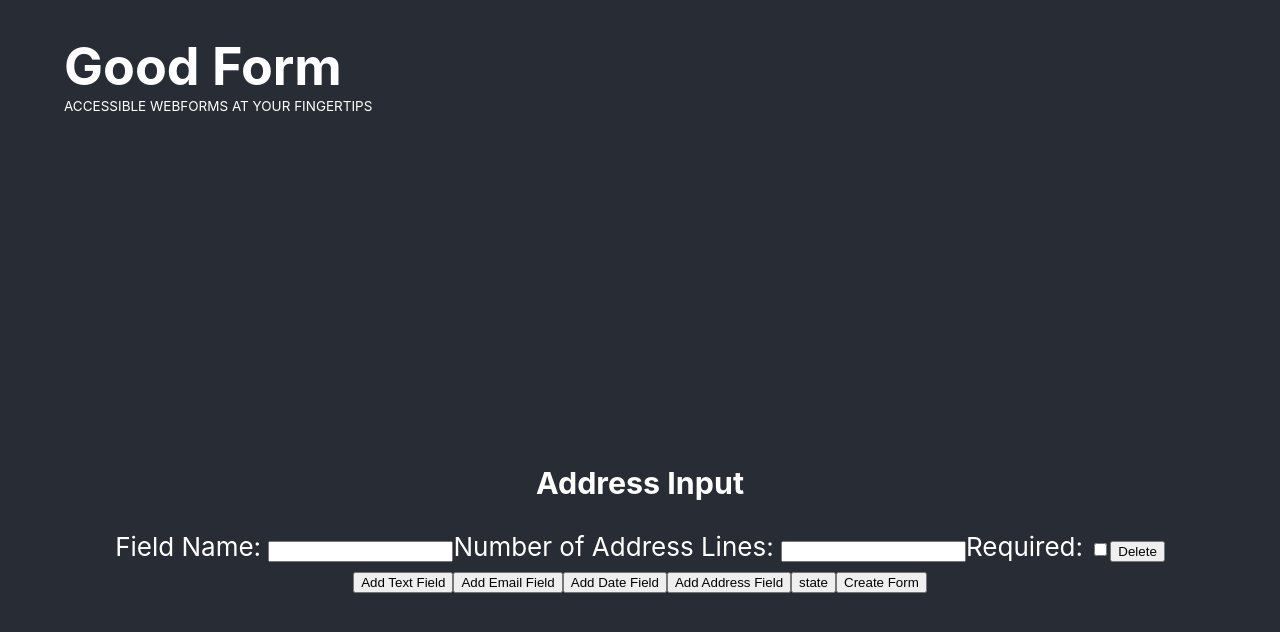
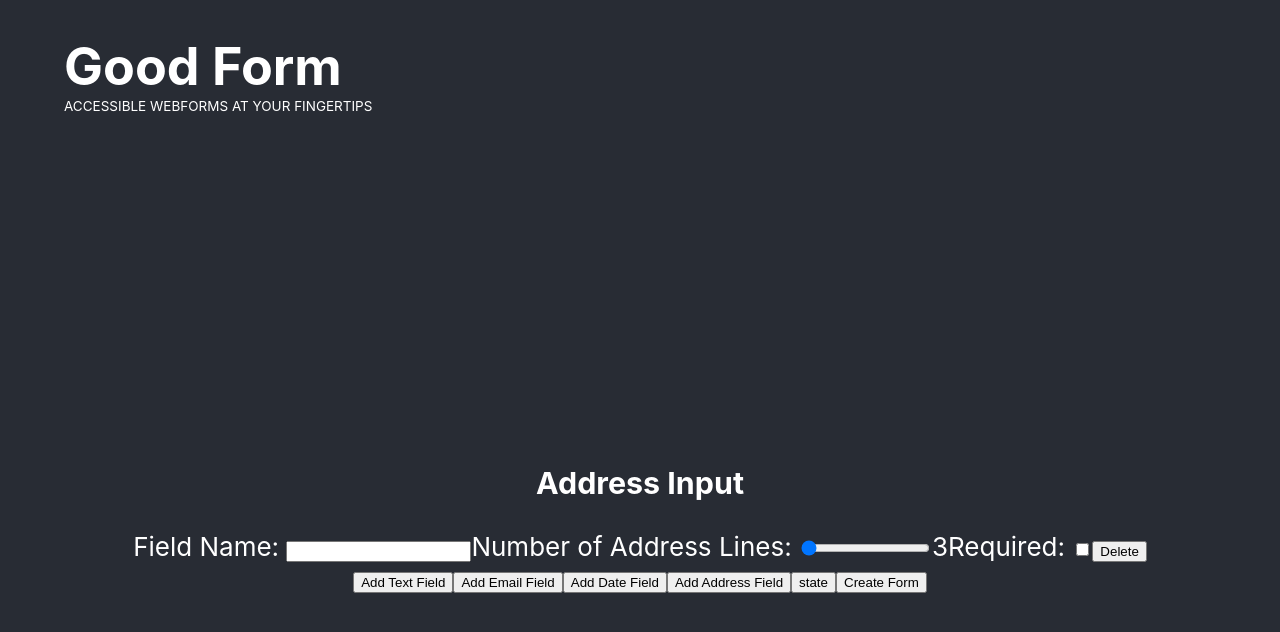
Before and after one commit to JimBilll/Well-Formed, a React (Create React App) app: page / in a window 1280 px wide. Both pictures are taken after a click on the button "Add Address Field". Shown: the top 632 px of the page. Built offline with nearby package versions, Linux system fonts and the light colour scheme.

Commit message:
Address Line Slider
- Added a slider for selecting the number of line for an Address Field
- Added a new favicon

```diff
--- a/src/create_form/field_inputs/AddressFieldInput.js
+++ b/src/create_form/field_inputs/AddressFieldInput.js
@@ -8,7 +8,8 @@ export default function AddressFieldInput(id, data, setData) {
             <label>Field Name: </label>
             <input type="text" id={"addressInputName" + id} onChange={e => updateData(e)}></input>
             <label>Number of Address Lines: </label>
-            <input type="text" id={"addressInputLines" + id} onChange={e => updateData(e)}></input>
+            <input type="range" min="3" max="7" defaultValue="3" id={"addressInputLines" + id} onChange={e => updateData(e)}></input>
+            <label id={"addressInputLinesNumber" + id}>3</label>
             <label>Required: </label>
             <input type="checkbox" id={"addressInputRequired" + id} onChange={e => updateData(e)}></input>
             <button type="button" onClick={() => deleteField()}>Delete</button>
@@ -19,7 +20,9 @@ export default function AddressFieldInput(id, data, setData) {
         var newData = data;
         var name = document.getElementById("addressInputName" + id).value;
         var lines = document.getElementById("addressInputLines" + id).value;
+        document.getElementById("addressInputLinesNumber" + id).innerText = lines; // update the slider counter on the UI
         var required = document.getElementById("addressInputRequired" + id).checked;
+
 
         data[id] = new AddressField(name, lines, required);
         setData(newData);
```
Also changed, not shown: 1 other file (tests, documents, lock files or other folders).
